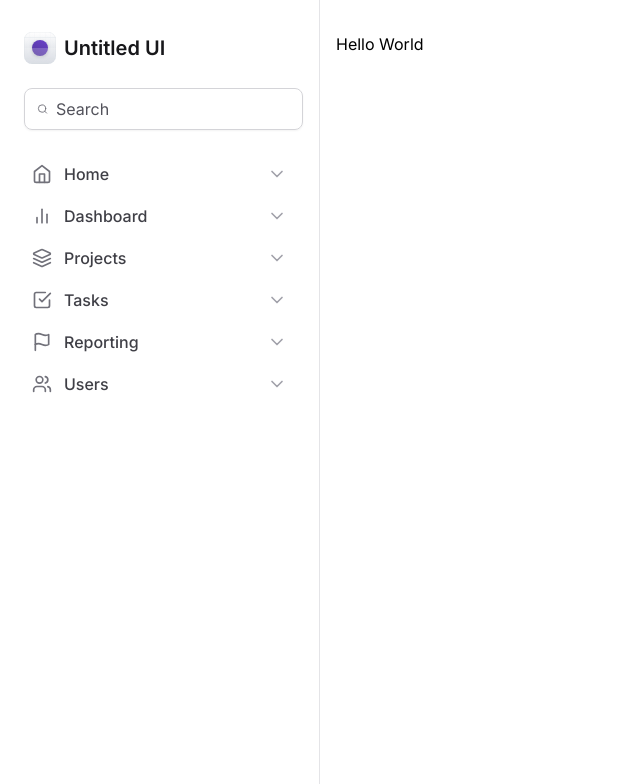
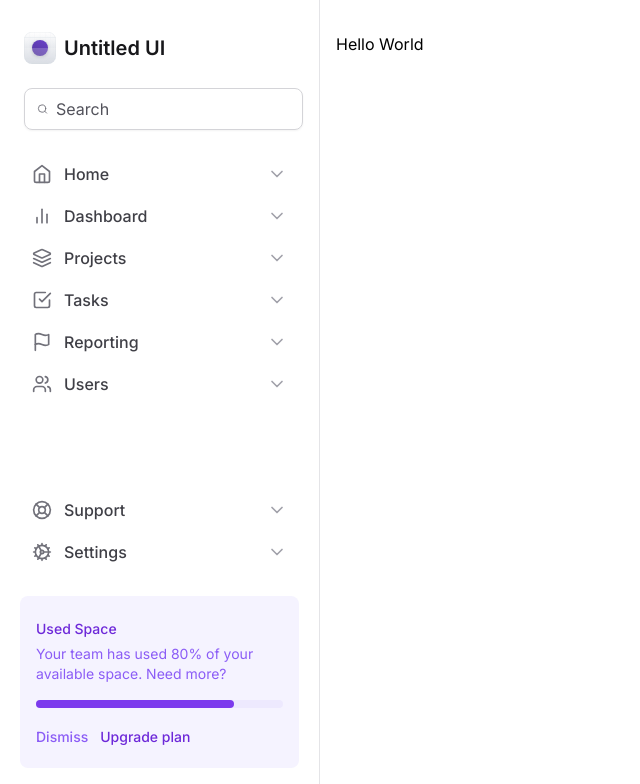
Before and after one commit to PabloXT14/ignite-tailwind, a Next.js app: page / in a window 1280 px wide. Shown: the top 784 px of the page, without its empty margins (0-640 px from the left). Built offline with nearby package versions, Linux system fonts and the light colour scheme.

Commit message:
feat: used space widget

```diff
--- a/src/components/sidebar/index.tsx
+++ b/src/components/sidebar/index.tsx
@@ -1,10 +1,21 @@
-import { LuSearch } from 'react-icons/lu'
+import {
+  LuBarChart2,
+  LuCheckSquare,
+  LuCog,
+  LuFlag,
+  LuHome,
+  LuLayers,
+  LuLifeBuoy,
+  LuSearch,
+  LuUsers,
+} from 'react-icons/lu'
 import { Logo } from './logo'
-import { MainNavigation } from './main-navigation'
+import { NavItem } from './nav-item'
+import { UsedSpaceWidget } from './used-space-widget'
 
 export const Sidebar = () => {
   return (
-    <aside className="space-y-6 overflow-y-auto border-r border-zinc-200 px-5 py-8">
+    <aside className="flex flex-col gap-6 overflow-y-auto overflow-x-hidden border-r border-zinc-200 px-5 py-8">
       <Logo />
 
       <div className="mx-1 flex w-full items-center gap-2 rounded-lg border border-zinc-300 px-3 py-2 shadow-sm">
@@ -16,7 +27,23 @@
         />
       </div>
 
-      <MainNavigation />
+      <nav className="space-y-0.5">
+        <NavItem title="Home" icon={LuHome} />
+        <NavItem title="Dashboard" icon={LuBarChart2} />
+        <NavItem title="Projects" icon={LuLayers} />
+        <NavItem title="Tasks" icon={LuCheckSquare} />
+        <NavItem title="Reporting" icon={LuFlag} />
+        <NavItem title="Users" icon={LuUsers} />
+      </nav>
+
+      <div className="mt-auto flex flex-col gap-6">
+        <nav className="space-y-0.5">
+          <NavItem title="Support" icon={LuLifeBuoy} />
+          <NavItem title="Settings" icon={LuCog} />
+        </nav>
+
+        <UsedSpaceWidget />
+      </div>
     </aside>
   )
 }
--- a/src/components/sidebar/main-navigation/index.tsx
+++ /dev/null
@@ -1,22 +0,0 @@
-import {
-  LuBarChart2,
-  LuCheckSquare,
-  LuFlag,
-  LuHome,
-  LuLayers,
-  LuUsers,
-} from 'react-icons/lu'
-import { NavItem } from './nav-item'
-
-export const MainNavigation = () => {
-  return (
-    <nav className="space-y-0.5">
-      <NavItem title="Home" icon={LuHome} />
-      <NavItem title="Dashboard" icon={LuBarChart2} />
-      <NavItem title="Projects" icon={LuLayers} />
-      <NavItem title="Tasks" icon={LuCheckSquare} />
-      <NavItem title="Reporting" icon={LuFlag} />
-      <NavItem title="Users" icon={LuUsers} />
-    </nav>
-  )
-}
--- /dev/null
+++ b/src/components/sidebar/used-space-widget.tsx
@@ -0,0 +1,33 @@
+export const UsedSpaceWidget = () => {
+  return (
+    <div className="flex flex-col gap-4 rounded-lg bg-violet-50 px-4 py-5">
+      <div className="space-y-1">
+        <span className="text-sm/5 font-medium text-violet-700">
+          Used Space
+        </span>
+        <p className="text-sm/5 text-violet-500">
+          Your team has used 80% of your available space. Need more?
+        </p>
+      </div>
+
+      <div className="h-2 rounded-full bg-violet-100">
+        <div className="h-2 w-4/5 rounded-full bg-violet-600" />
+      </div>
+
+      <div className="space-x-3">
+        <button
+          type="button"
+          className="text-sm font-medium text-violet-500 hover:text-violet-700"
+        >
+          Dismiss
+        </button>
+        <button
+          type="button"
+          className="text-sm font-medium text-violet-700 hover:text-violet-900"
+        >
+          Upgrade plan
+        </button>
+      </div>
+    </div>
+  )
+}
```
Also changed, not shown: src/components/sidebar/nav-item.tsx (renamed from src/components/sidebar/main-navigation/nav-item.tsx).
